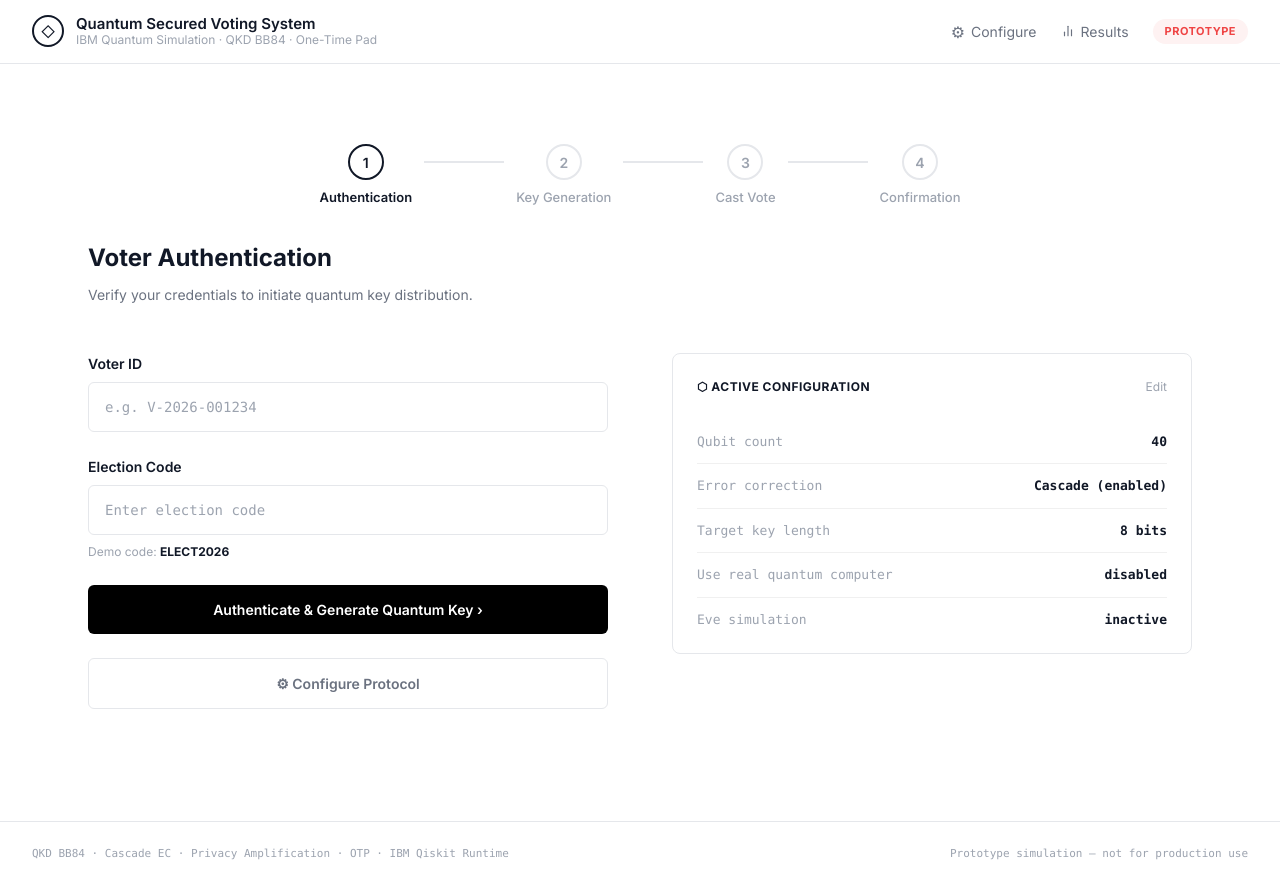
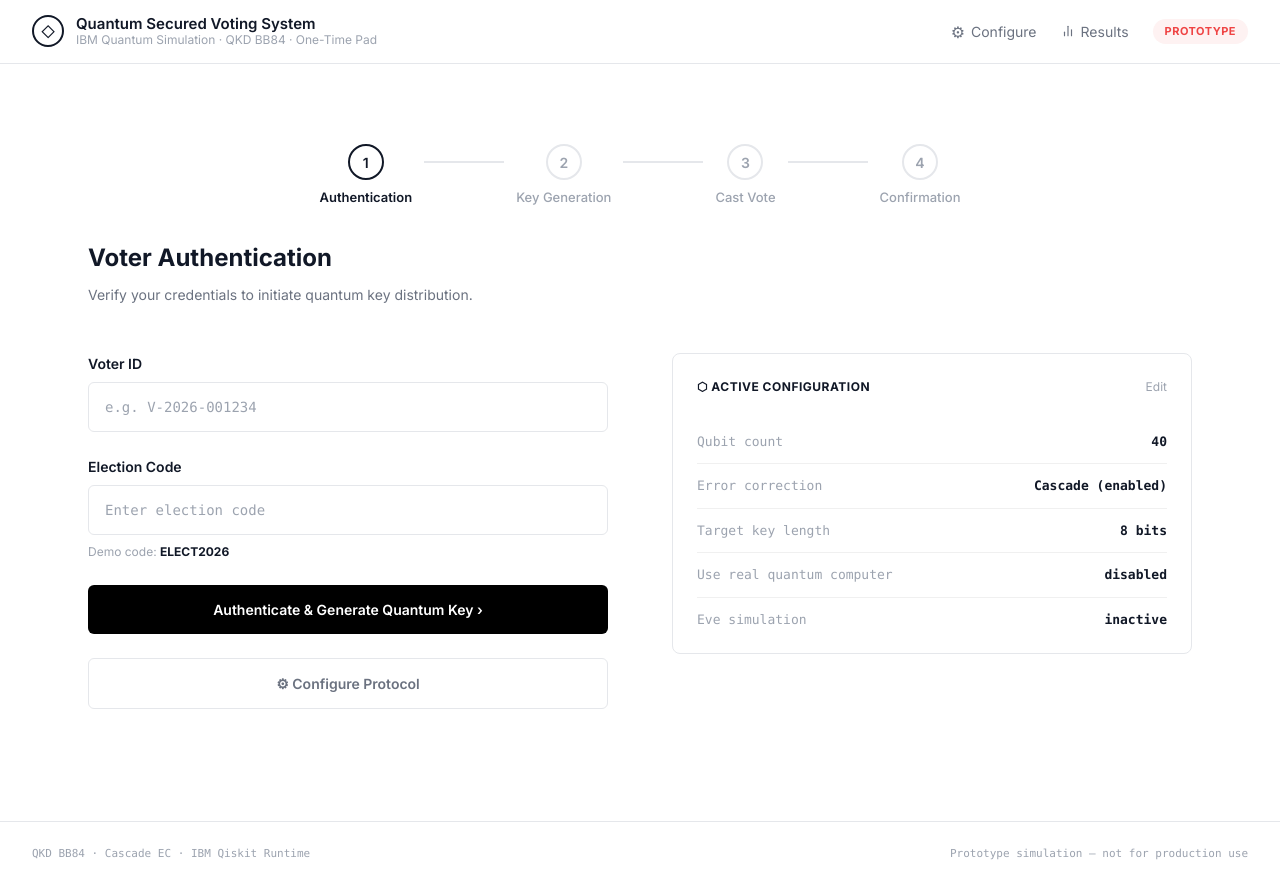
Before and after one commit to archiash/super-secure-communication-voting, a React (Vite) app in the folder Front_end/: page / in a window 1280 px wide. Built offline with nearby package versions, Linux system fonts and the light colour scheme; no server answers.

Commit message:
delete some footer that not use

```diff
--- a/Front_end/src/components/layout/Footer.tsx
+++ b/Front_end/src/components/layout/Footer.tsx
@@ -3,7 +3,7 @@ import styles from './Footer.module.css';
 export function Footer() {
   return (
     <footer className={styles.footer}>
-      <div>QKD BB84 · Cascade EC · Privacy Amplification · OTP · IBM Qiskit Runtime</div>
+      <div>QKD BB84 · Cascade EC · IBM Qiskit Runtime</div>
       <div>Prototype simulation — not for production use</div>
     </footer>
   );
```
